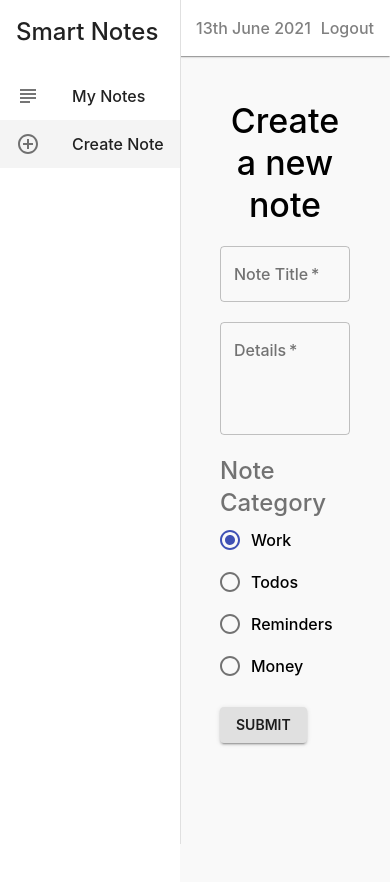
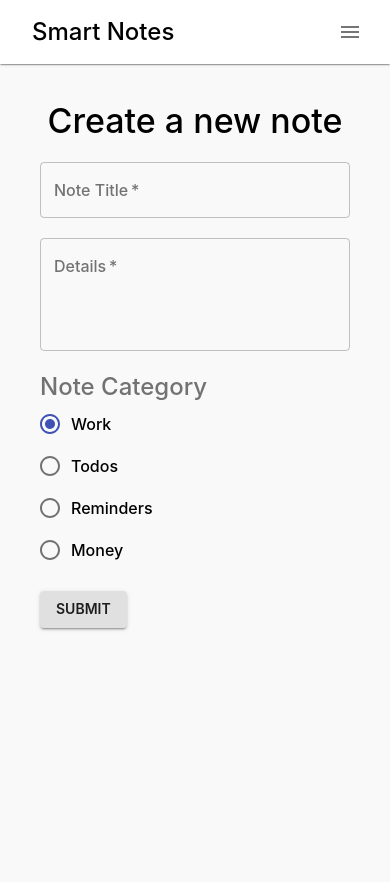
Before and after one commit to Sreejan-22/smart-notes, a React (Create React App) app: page /create in a window 390 px wide. Shown: the top 882 px of the page. Built offline with nearby package versions, Linux system fonts and the light colour scheme.

Commit message:
style: fixed responsiveness & other styling issues

```diff
--- a/src/App.js
+++ b/src/App.js
@@ -14,6 +14,15 @@ import { createTheme, ThemeProvider } from "@material-ui/core";
 
 // customizing our theme
 const theme = createTheme({
+  breakpoints: {
+    values: {
+      xs: 0,
+      sm: 768,
+      md: 960,
+      lg: 1280,
+      xl: 1600,
+    },
+  },
   typography: {
     fontFamily: "Inter",
     fontWeightLight: 400,
--- a/src/components/Layout.jsx
+++ b/src/components/Layout.jsx
@@ -1,3 +1,4 @@
+import { useState } from "react";
 import { useHistory, useLocation } from "react-router-dom";
 import { makeStyles } from "@material-ui/styles";
 import Drawer from "@material-ui/core/Drawer";
@@ -10,11 +11,15 @@ import SubjectOutlinedIcon from "@material-ui/icons/SubjectOutlined";
 import AddCircleOutlineOutlinedIcon from "@material-ui/icons/AddCircleOutlineOutlined";
 import AppBar from "@material-ui/core/AppBar";
 import Toolbar from "@material-ui/core/Toolbar";
+import IconButton from "@material-ui/core/IconButton";
 import MenuOutlinedIcon from "@material-ui/icons/MenuOutlined";
+import Menu from "@material-ui/core/Menu";
+import MenuItem from "@material-ui/core/MenuItem";
 import { format } from "date-fns";
 
 const drawerWidth = 240;
 const drawerWidthMd = 180;
+const drawerWidthXl = 360;
 
 const useStyles = makeStyles((theme) => {
   return {
@@ -28,19 +33,31 @@ const useStyles = makeStyles((theme) => {
     page: {
       backgroundColor: "#f9f9f9",
       width: "100%",
-      height: "100vh",
+      height: window.document.documentElement.scrollHeight,
       padding: theme.spacing(3),
     },
     drawer: {
       width: drawerWidth,
-      [theme.breakpoints.down("md")]: {
+      [theme.breakpoints.up("xl")]: {
+        width: drawerWidthXl,
+      },
+      [theme.breakpoints.between("sm", "md")]: {
         width: drawerWidthMd,
+      },
+      [theme.breakpoints.only("xs")]: {
+        display: "none",
       },
     },
     drawerPaper: {
       width: drawerWidth,
-      [theme.breakpoints.down("md")]: {
+      [theme.breakpoints.up("xl")]: {
+        width: drawerWidthXl,
+      },
+      [theme.breakpoints.between("sm", "md")]: {
         width: drawerWidthMd,
+      },
+      [theme.breakpoints.only("xs")]: {
+        display: "none",
       },
     },
     active: {
@@ -50,10 +67,24 @@ const useStyles = makeStyles((theme) => {
       padding: theme.spacing(2),
       cursor: "pointer",
     },
+    titleMobile: {
+      flexGrow: 1,
+      padding: theme.spacing(2),
+      cursor: "pointer",
+      [theme.breakpoints.up("sm")]: {
+        display: "none",
+      },
+    },
     appbar: {
       width: `calc(100% - ${drawerWidth}px)`,
-      [theme.breakpoints.down("md")]: {
+      [theme.breakpoints.up("xl")]: {
+        width: `calc(100% - ${drawerWidthXl}px)`,
+      },
+      [theme.breakpoints.between("sm", "md")]: {
         width: `calc(100% - ${drawerWidthMd}px)`,
+      },
+      [theme.breakpoints.only("xs")]: {
+        width: `100%`,
       },
     },
     // we are using mixins here
@@ -64,14 +95,26 @@ const useStyles = makeStyles((theme) => {
     date: {
       flexGrow: 1,
       color: "gray",
+      [theme.breakpoints.only("xs")]: {
+        display: "none",
+      },
     },
     logout: {
       color: "gray",
       cursor: "pointer",
+      [theme.breakpoints.only("xs")]: {
+        display: "none",
+      },
     },
     avatar: {
       marginLeft: theme.spacing(2),
       cursor: "pointer",
+    },
+    menuButton: {
+      display: "block",
+      [theme.breakpoints.up("sm")]: {
+        display: "none",
+      },
     },
   };
 });
@@ -80,6 +123,7 @@ const Layout = ({ children }) => {
   const classes = useStyles();
   const history = useHistory();
   const location = useLocation();
+  const [anchorEl, setAnchorEl] = useState(null);
 
   const menuItems = [
     {
@@ -94,6 +138,14 @@ const Layout = ({ children }) => {
     },
   ];
 
+  const handleClick = (event) => {
+    setAnchorEl(event.currentTarget);
+  };
+
+  const handleClose = () => {
+    setAnchorEl(null);
+  };
+
   const handleLogout = () => {
     localStorage.removeItem("token");
     history.push("/login");
@@ -107,9 +159,43 @@ const Layout = ({ children }) => {
           <Typography className={classes.date}>
             {format(new Date(), "do MMMM y")}
           </Typography>
+          <Typography
+            variant="h5"
+            className={classes.titleMobile}
+            onClick={() => history.push("/notes")}
+          >
+            Smart Notes
+          </Typography>
           <Typography className={classes.logout} onClick={handleLogout}>
             Logout
           </Typography>
+          <IconButton className={classes.menuButton} onClick={handleClick}>
+            <MenuOutlinedIcon />
+          </IconButton>
+          <Menu
+            id="simple-menu"
+            anchorEl={anchorEl}
+            keepMounted
+            open={Boolean(anchorEl)}
+            onClose={handleClose}
+          >
+            <MenuItem
+              onClick={() => {
+                handleClose();
+                history.push("/create");
+              }}
+            >
+              Create note
+            </MenuItem>
+            <MenuItem
+              onClick={() => {
+                handleClose();
+                handleLogout();
+              }}
+            >
+              Logout
+            </MenuItem>
+          </Menu>
         </Toolbar>
       </AppBar>
 
```
